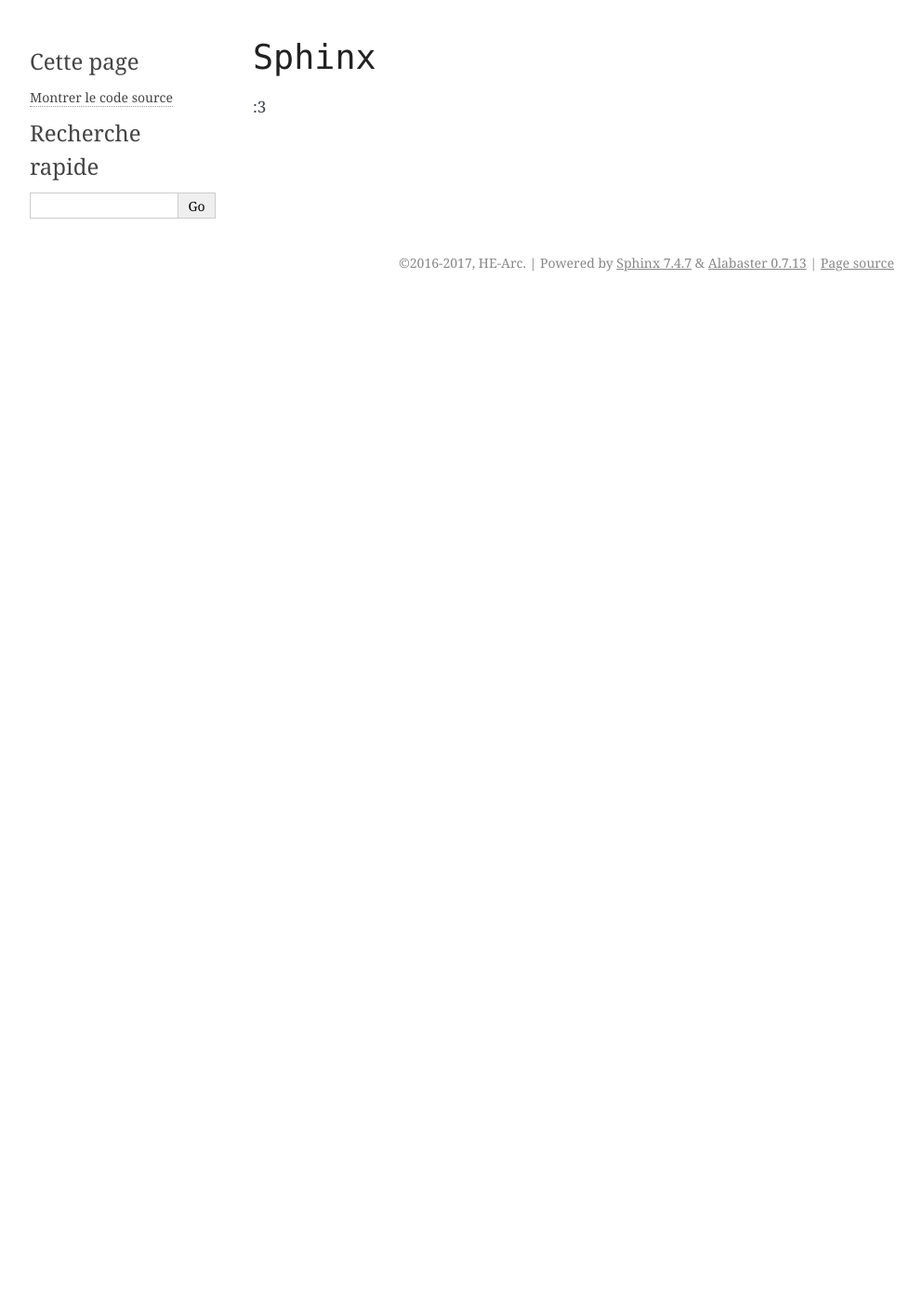
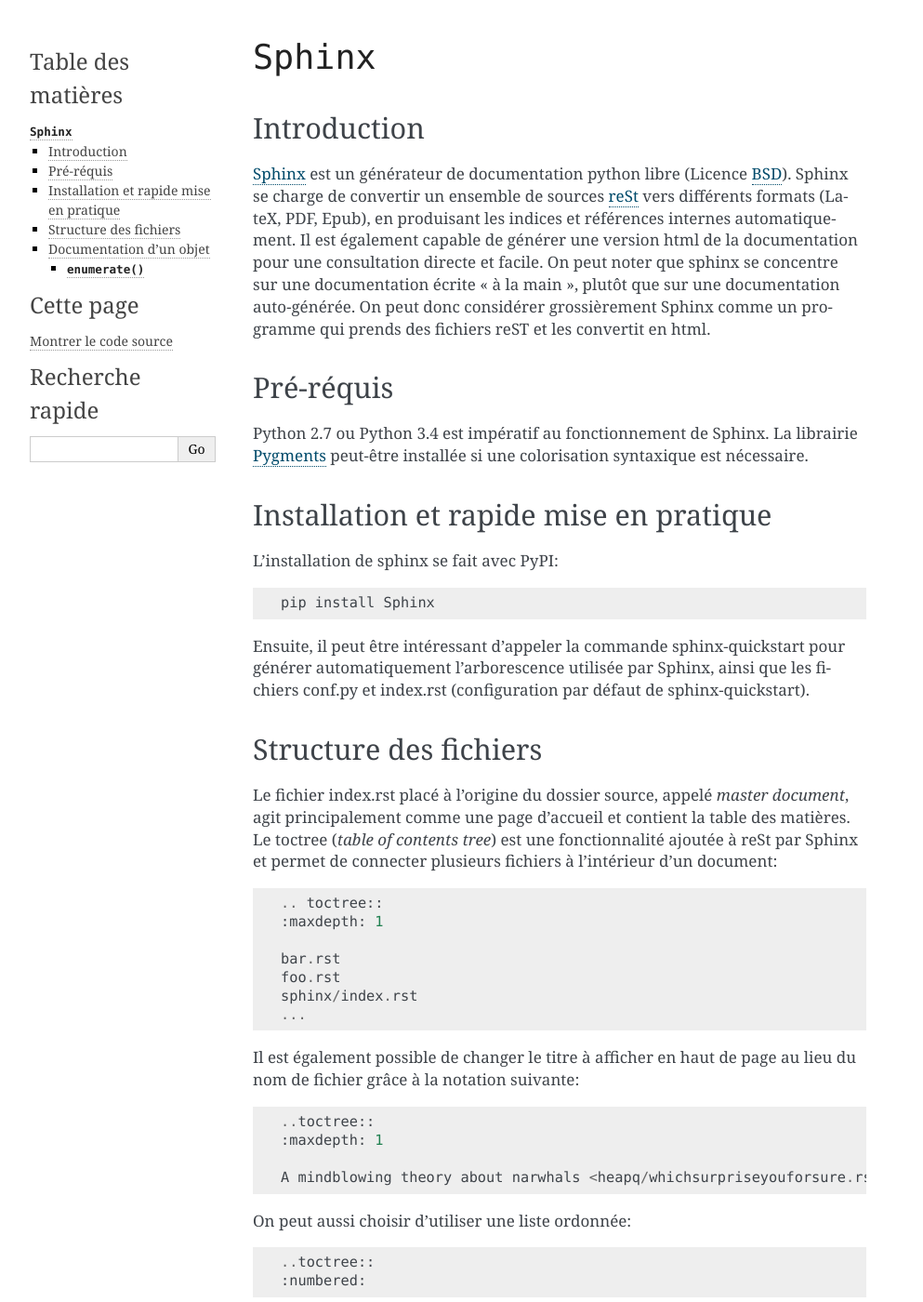
Before and after one commit to HE-Arc/livre-python, a Sphinx documentation site: the page built from source/sphinx/index.rst, in a window 1280 px wide and 1400 px high. Shown: the whole window at 93% size, without its empty margins (148-1141 px from the left). Built offline with Sphinx 7.4.7, drawn with Linux system fonts in a browser that asks for light colours; some of the changed text lies outside the part shown.

Commit message:
test travis

```diff
--- a/source/sphinx/index.rst
+++ b/source/sphinx/index.rst
@@ -4,4 +4,81 @@
 ``Sphinx``
 ==========
 
-:3
+Introduction
+------------
+
+`Sphinx <http://www.sphinx-doc.org/>`_ est un générateur de documentation python libre (Licence `BSD <https://en.wikipedia.org/wiki/BSD_licenses>`_).
+Sphinx se charge de convertir un ensemble de sources `reSt <http://docutils.sourceforge.net/rst.html>`_ vers différents formats (LateX, PDF, Epub), en produisant les indices et références internes automatiquement.
+Il est également capable de générer une version html de la documentation pour une consultation directe et facile.
+On peut noter que sphinx se concentre sur une documentation écrite "à la main", plutôt que sur une documentation auto-générée.
+On peut donc considérer grossièrement Sphinx comme un programme qui prends des fichiers reST et les convertit en html.
+
+Pré-réquis
+----------
+Python 2.7 ou Python 3.4 est impératif au fonctionnement de Sphinx.
+La librairie `Pygments <http://pygments.org>`_  peut-être installée si une colorisation syntaxique est nécessaire.
+
+
+Installation et rapide mise en pratique
+---------------------------------------
+
+L'installation de sphinx se fait avec PyPI::
+
+	pip install Sphinx
+
+Ensuite, il peut être intéressant d'appeler la commande sphinx-quickstart pour générer automatiquement l'arborescence utilisée par Sphinx, ainsi
+que les fichiers conf.py et index.rst (configuration par défaut de sphinx-quickstart).
+
+Structure des fichiers
+----------------------
+
+Le fichier index.rst placé à l'origine du dossier source, appelé *master document*, agit principalement comme une page d'accueil et contient la table des matières.
+Le toctree (*table of contents tree*) est une fonctionnalité ajoutée à reSt par Sphinx et permet de connecter plusieurs fichiers à l'intérieur d'un document::
+
+	.. toctree::
+	:maxdepth: 1
+
+	bar.rst
+	foo.rst
+	sphinx/index.rst
+	...
+
+Il est également possible de changer le titre à afficher en haut de page au lieu du nom de fichier grâce à la notation suivante::
+
+	..toctree::
+	:maxdepth: 1
+
+	A mindblowing theory about narwhals <heapq/whichsurpriseyouforsure.rst>
+
+On peut aussi choisir d'utiliser une liste ordonnée::
+
+	..toctree::
+	:numbered:
+
+Documentation d'un objet
+------------------------
+
+La syntaxe pour documenter une fonction est la suivante::
+
+    .. py:function:: enumerate(sequence[, start=0])
+
+       Return an iterator that yields tuples of an index and an item of the
+       *sequence*. (And so on.)
+
+Le résultat :
+
+.. py:function:: enumerate(sequence[, start=0])
+
+   Return an iterator that yields tuples of an index and an item of the
+   *sequence*. (And so on.)
+
+
+Après une fonction documentée, il est possible de créer une référence vers cette dernière::
+
+    The :py:func:`enumerate` function can be used for ...
+
+Le résultat :
+
+The :py:func:`enumerate` function can be used for ...
+
+Un référencement systématique me semble être une bonne pratique. La navigation est plus fluide et on évite ainsi des ctrl-f inutiles :)
```
